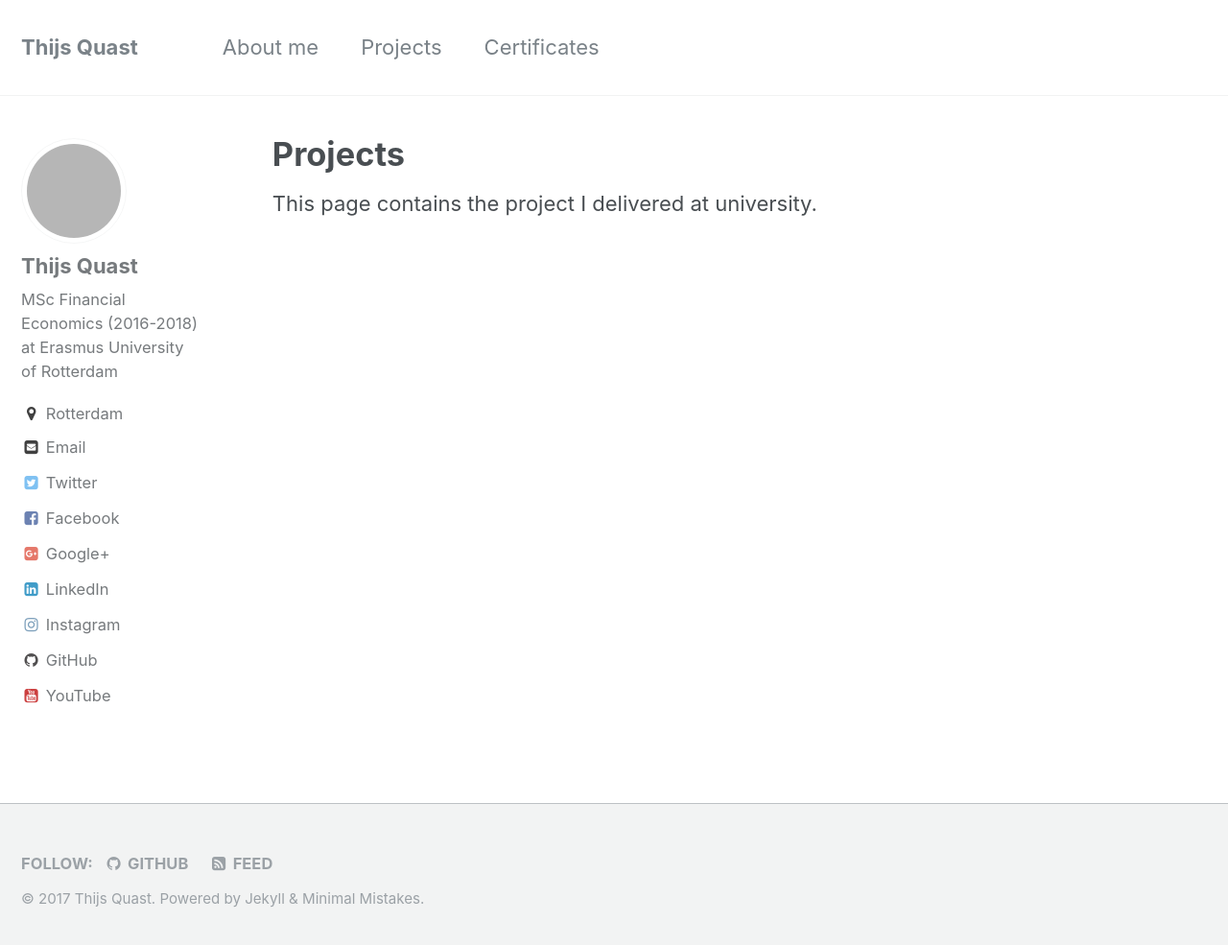
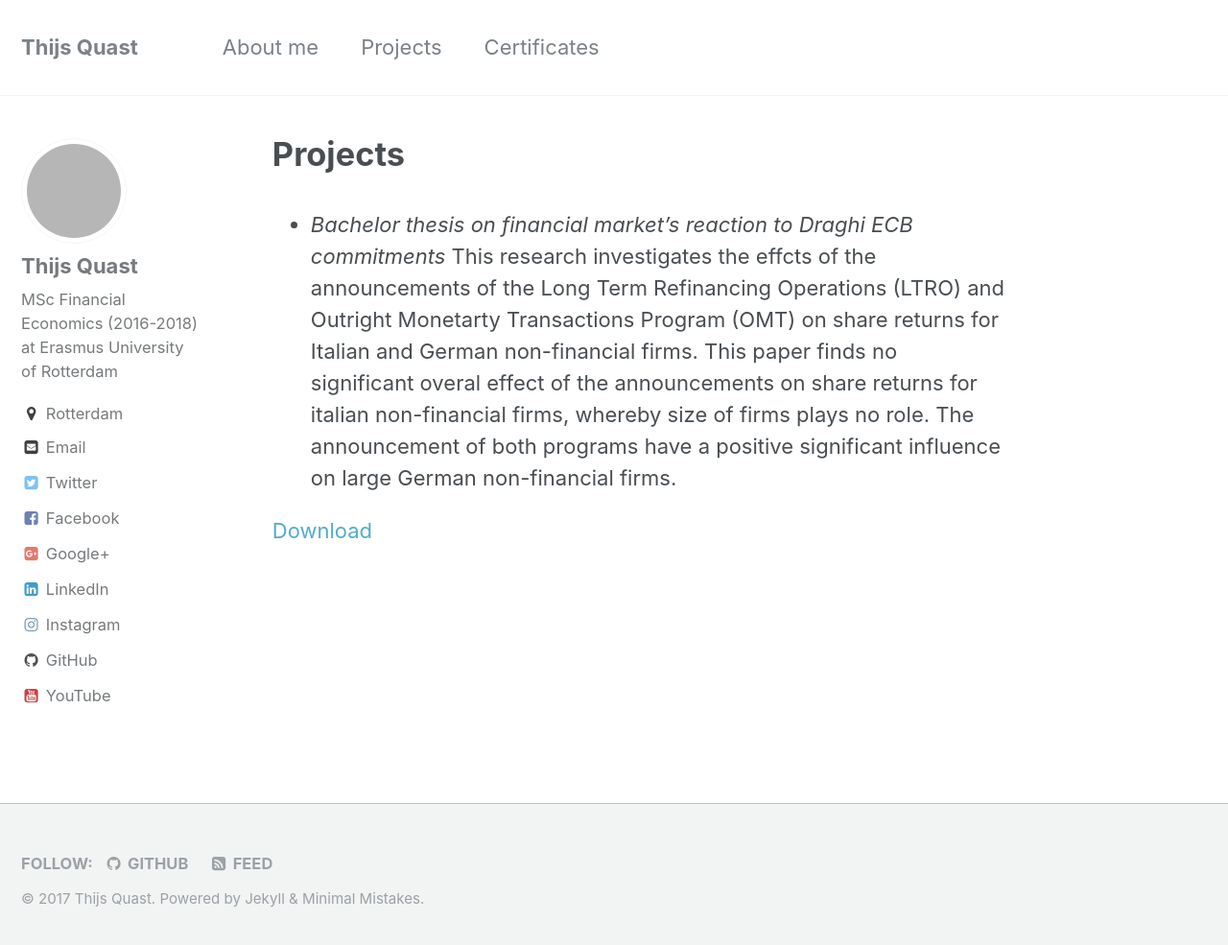
Before and after one commit to Thijsq/thijsq.github.io, a Jekyll site: the page built from _pages/projects.md, in a window 1280 px wide and 992 px high. Shown: the top 985 px of the window at 96% size. Built offline with Jekyll 4.4.1, drawn with Linux system fonts in a browser that asks for light colours; grey boxes are pictures that could not be loaded.

Commit message:
added bachelor thesis

```diff
--- a/_pages/projects.md
+++ b/_pages/projects.md
@@ -5,4 +5,7 @@ permalink: /projects/
 author_profile: true
 ---
 
-This page contains the project I delivered at university.
++ *Bachelor thesis on financial market's reaction to Draghi ECB commitments*
+This research investigates the effcts of the announcements of the Long Term Refinancing Operations (LTRO) and Outright Monetarty Transactions Program (OMT) on share returns for Italian and German non-financial firms. This paper finds no significant overal effect of the announcements on share returns for italian non-financial firms, whereby size of firms plays no role. The announcement of both programs have a positive significant influence on large German non-financial firms.
+
+[Download](https://github.com/Thijsq/Bachelor-Thesis-on-ECB-commitments/raw/master/385572tqThijsQuast.pdf)
```
